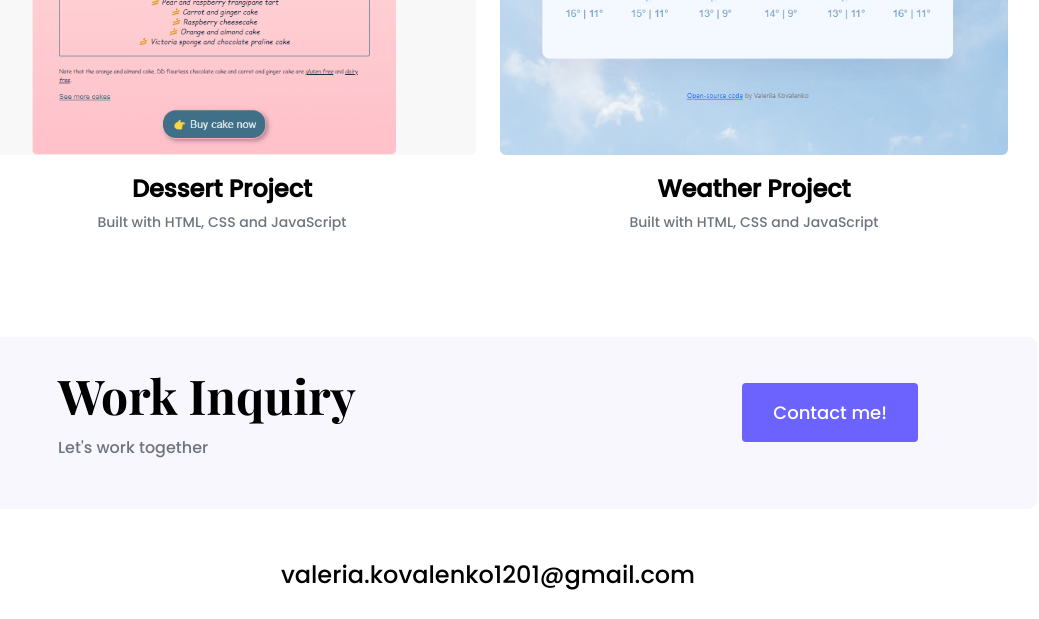
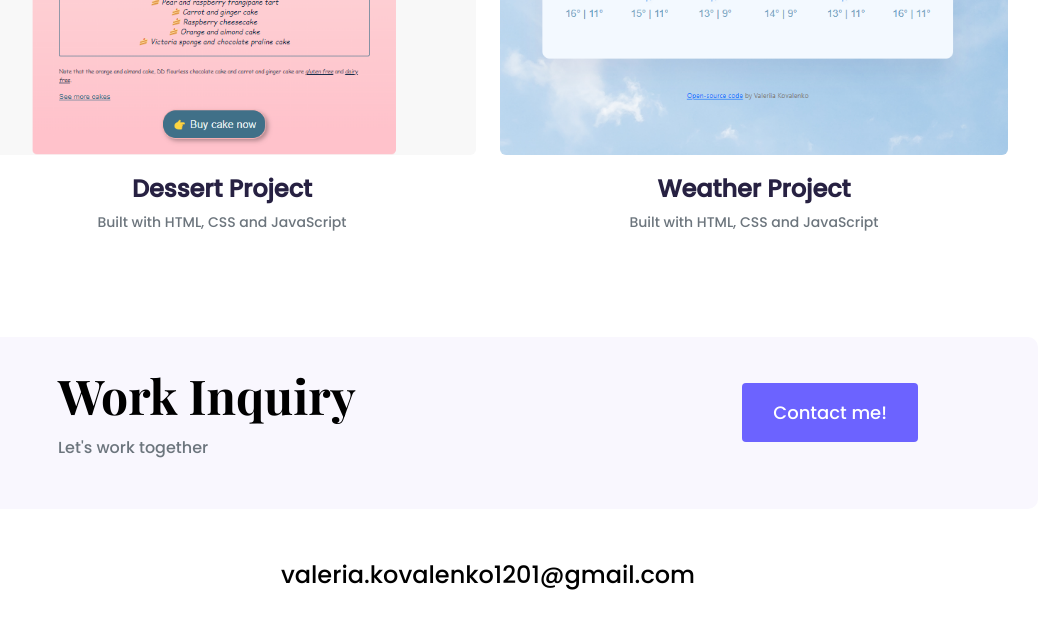
Before and after one commit to Valeriuna/Portfolio-project, a plain HTML site: page work.html in a window 1280 px wide. Shown: the part 748-1367 px from the top of the page, without its empty margins (152-1191 px from the left). Drawn offline with nearby package versions, Linux system fonts and the light colour scheme.

Commit message:
edit links

```diff
--- a/styles/portfolio.css
+++ b/styles/portfolio.css
@@ -194,3 +194,12 @@ nav a:hover,
 nav li.active a {
   color: var(--branding-color);
 }
+
+.work-link {
+  text-decoration: none;
+  color: #272142;
+}
+
+.work-link:hover {
+  color: var(--branding-color);
+}
--- a/work.html
+++ b/work.html
@@ -68,7 +68,7 @@
               alt="landing-page"
               class="img-fluid mb-3 rounded"
             />
-            <h3 class="text-center m-0">Dessert Project</h3>
+            <h3 class="text-center m-0"> <a href="https://www.shecodes.io/workshops/shecodes-basics-539307aa-4be7-41c9-bf04-1d95c73adfea/projects/841942" class="work-link">Dessert Project</a> </h3>
             <p class="text-center text-muted">
               Built with HTML, CSS and JavaScript
             </p>
@@ -79,7 +79,7 @@
               alt="weather-picture"
               class="img-fluid mb-3 rounded"
             />
-            <h3 class="text-center m-0">Weather Project</h3>
+            <h3 class="text-center m-0"> <a href="https://clinquant-centaur-418593.netlify.app/"  class="work-link">Weather Project</a> </h3>
             <p class="text-center text-muted">
               Built with HTML, CSS and JavaScript
             </p>
```
Also changed, not shown: images/api.png (added), images/bootstrap.png (added), images/css.png (added), images/editor.png (added), images/flexbox.png (added), images/github.png (added), images/hosting.png (added), images/html.png (added), images/javascript.png (added), images/responsive.png (added), images/seo.png (added).
